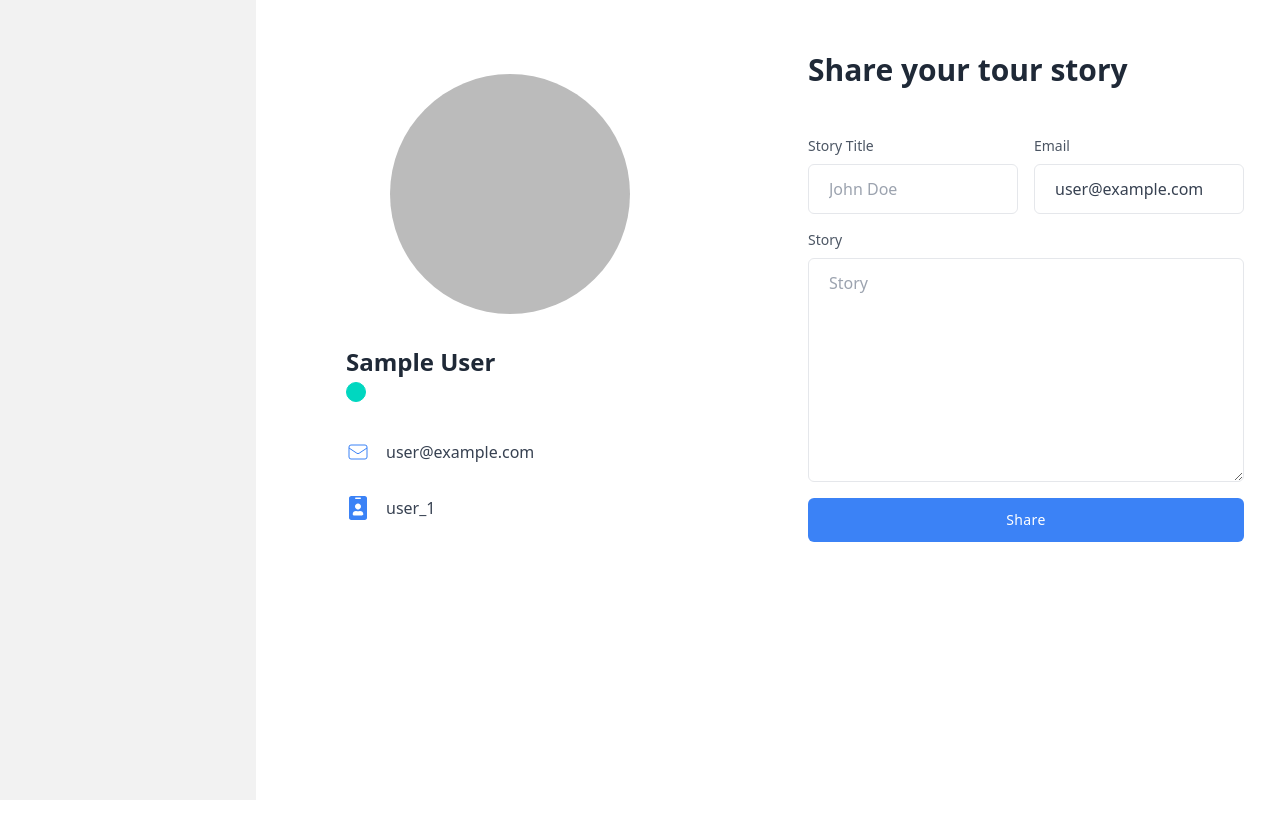
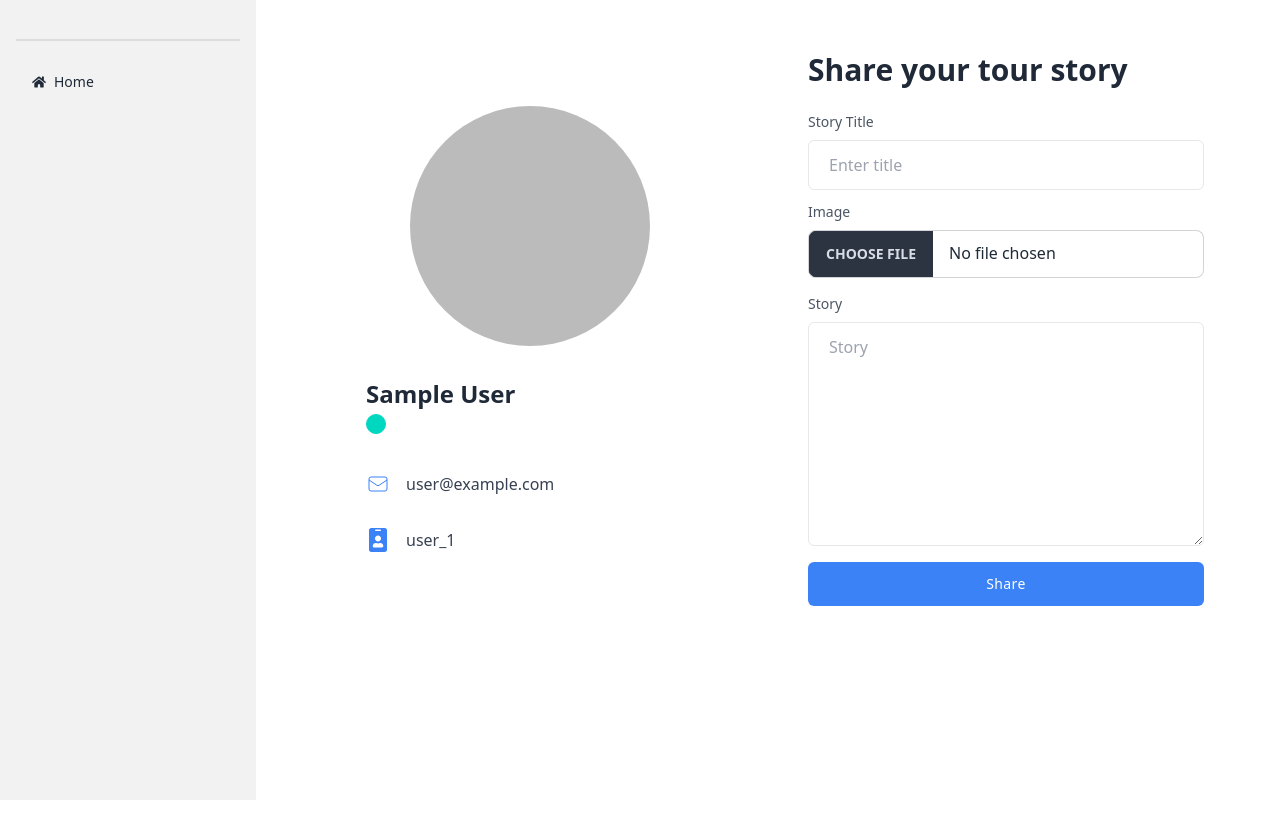
Before and after one commit to Obaidullah-ahsan/Trip-Advisor-Client, a React (Vite) app: page /dashboard/myProfile in a window 1280 px wide. Built offline with nearby package versions, Linux system fonts and the light colour scheme; no server answers; sample sign-in values are in the browser's storage.

Commit message:
user shered story upload databse

```diff
--- a/package.json
+++ b/package.json
@@ -19,10 +19,12 @@
     "query-string": "^9.0.0",
     "react": "^18.2.0",
     "react-dom": "^18.2.0",
+    "react-hook-form": "^7.51.5",
     "react-hot-toast": "^2.4.1",
     "react-icons": "^5.2.1",
     "react-router-dom": "^6.23.1",
     "react-select": "^5.8.0",
+    "react-share": "^5.1.0",
     "react-spinners": "^0.13.8",
     "react-tabs": "^6.0.2",
     "sort-by": "^1.2.0",
--- /dev/null
+++ b/src/Hooks/useHostingImage.jsx
@@ -0,0 +1,14 @@
+import useAxiosPublic from "./useAxiosPublic";
+
+const image_hosting_key = import.meta.env.VITE_IMAGE_HOSTING_KEY;
+const image_hosting_api = `https://api.imgbb.com/1/upload?key=${image_hosting_key}`;
+const useHostingImage = async (image) => {
+  const axiosPublic = useAxiosPublic();
+  const imageFile = image;
+  const formData = new FormData();
+  formData.append("image", imageFile);
+  const res = await axiosPublic.post(image_hosting_api, formData);
+  return res.data;
+};
+
+export default useHostingImage;
--- /dev/null
+++ b/src/Hooks/useLoadStory.jsx
@@ -0,0 +1,16 @@
+import { useQuery } from "@tanstack/react-query";
+import useAxiosPublic from "./useAxiosPublic";
+
+const useLoadStory = () => {
+  const axiosPublic = useAxiosPublic();
+  const { data: allStory = [] } = useQuery({
+    queryKey: ["story"],
+    queryFn: async () => {
+      const { data } = await axiosPublic.get("/story");
+      return data;
+    },
+  });
+  return [allStory];
+};
+
+export default useLoadStory;
--- a/src/Layouts/Dashboard.jsx
+++ b/src/Layouts/Dashboard.jsx
@@ -1,9 +1,10 @@
-import { Outlet } from "react-router-dom";
+import { Link, Outlet } from "react-router-dom";
 // import useAuth from "../Hooks/useAuth";
 import TouristItem from "../Components/Dashboard/Sidebar/TouristItem";
 import AdminItem from "../Components/Dashboard/Sidebar/AdminItem";
 import GuideItem from "../Components/Dashboard/Sidebar/GuideItem";
 import useRole from "../Hooks/useRole";
+import { FaHome } from "react-icons/fa";
 
 const Dashboard = () => {
   //   const { user } = useAuth();
@@ -33,6 +34,12 @@ const Dashboard = () => {
             {role === "tourist" && <TouristItem></TouristItem>}
             {role === "admin" && <AdminItem></AdminItem>}
             {role === "guide" && <GuideItem></GuideItem>}
+            <div className="divider"></div>
+            <li>
+              <Link to="/">
+                <FaHome /> Home
+              </Link>
+            </li>
           </ul>
         </div>
       </div>
--- a/src/Pages/Dashboard/MyProfile/MyProfile.jsx
+++ b/src/Pages/Dashboard/MyProfile/MyProfile.jsx
@@ -1,52 +1,69 @@
 import { FaIdBadge } from "react-icons/fa";
 import useAuth from "../../../Hooks/useAuth";
 import useRole from "../../../Hooks/useRole";
+import useAxiosPublic from "../../../Hooks/useAxiosPublic";
+import { useForm } from "react-hook-form";
+import useAxiosSecure from "../../../Hooks/useAxiosSecure";
+import toast from "react-hot-toast";
 
+const image_hosting_key = import.meta.env.VITE_IMAGE_HOSTING_KEY;
+const image_hosting_api = `https://api.imgbb.com/1/upload?key=${image_hosting_key}`;
 const MyProfile = () => {
+  const axiosPublic = useAxiosPublic();
+  const axiosSecure = useAxiosSecure();
   const { user } = useAuth();
   const [role] = useRole();
-  const handleShareStory = (e) => {
-    e.preventDefault();
-    const form = e.target;
-    const title = form.title.value;
-    const story = form.story.value;
-    const email = user?.email;
-    console.log(title, story,email);
+  const { register, handleSubmit, reset } = useForm();
+  const onSubmit = async (data) => {
+    const imageFile = data.image[0];
+    const formData = new FormData();
+    formData.append("image", imageFile);
+    const res = await axiosPublic.post(image_hosting_api, formData);
+    if (res.data.success) {
+      const storyItem = {
+        title: data?.title,
+        story: data?.story,
+        image: res.data.data.display_url,
+        creator_email: user?.email,
+      };
+      const storyRes = await axiosSecure.post("/story", storyItem);
+      if (storyRes.data.insertedId) {
+        toast.success("Story Shered Successfully");
+        reset();
+      }
+    }
   };
   return (
     <section className="min-h-screen bg-white dark:bg-gray-900">
-      <div className="container px-6 py-10 mx-auto">
-        <div className="lg:flex lg:flex-row-reverse lg:items-center lg:-mx-10">
+      <div className="px-6 py-10 mx-auto">
+        <div className="lg:flex lg:flex-row-reverse lg:items-center">
           <div className="lg:w-1/2 lg:mx-10">
-            <h1 className="text-2xl font-semibold text-gray-800 dark:text-white lg:text-3xl">
+            <h1 className="text-2xl font-bold text-gray-800 dark:text-white lg:text-3xl">
               Share your tour story
             </h1>
 
-            <form onSubmit={handleShareStory} className="mt-12">
-              <div className="-mx-2 md:items-center md:flex">
-                <div className="flex-1 px-2">
+            <form onSubmit={handleSubmit(onSubmit)} className="mt-6">
+              <div className="flex-1">
                 <label className="block mb-2 text-sm text-gray-600 dark:text-gray-200">
                   Story Title
                 </label>
                 <input
-                    name="title"
+                  {...register("title", { required: true })}
                   type="text"
-                    placeholder="John Doe"
+                  placeholder="Enter title"
                   className="block w-full px-5 py-3 mt-2 text-gray-700 placeholder-gray-400 bg-white border border-gray-200 rounded-md dark:placeholder-gray-600 dark:bg-gray-900 dark:text-gray-300 dark:border-gray-700 focus:border-blue-400 dark:focus:border-blue-400 focus:ring-blue-400 focus:outline-none focus:ring focus:ring-opacity-40"
                 />
               </div>
 
-                <div className="flex-1 px-2 mt-4 md:mt-0">
+              <div className="mt-4 md:mt-3">
                 <label className="block mb-2 text-sm text-gray-600 dark:text-gray-200">
-                    Email
+                  Image
                 </label>
                 <input
-                    name="email"
-                    disabled
-                    defaultValue={user?.email}
-                    className="block w-full px-5 py-3 mt-2 text-gray-700 placeholder-gray-400 bg-white border border-gray-200 rounded-md dark:placeholder-gray-600 dark:bg-gray-900 dark:text-gray-300 dark:border-gray-700 focus:border-blue-400 dark:focus:border-blue-400 focus:ring-blue-400 focus:outline-none focus:ring focus:ring-opacity-40"
+                  type="file"
+                  {...register("image", { required: true })}
+                  className="file-input file-input-bordered w-full"
                 />
-                </div>
               </div>
 
               <div className="w-full mt-4">
@@ -54,7 +71,7 @@ const MyProfile = () => {
                   Story
                 </label>
                 <textarea
-                  name="story"
+                  {...register("story", { required: true })}
                   className="block w-full h-32 px-5 py-3 mt-2 text-gray-700 placeholder-gray-400 bg-white border border-gray-200 rounded-md md:h-56 dark:placeholder-gray-600 dark:bg-gray-900 dark:text-gray-300 dark:border-gray-700 focus:border-blue-400 dark:focus:border-blue-400 focus:ring-blue-400 focus:outline-none focus:ring focus:ring-opacity-40"
                   placeholder="Story"
                 ></textarea>
--- a/src/Pages/Home/Home/Home.jsx
+++ b/src/Pages/Home/Home/Home.jsx
@@ -1,5 +1,6 @@
 import Banner from "../Banner/Banner";
 import TourTypes from "../TourTypes/TourTypes";
+import TouristStory from "../TouristStory/TouristStory";
 import TravelGuide from "../TravelGuide/TravelGuide";
 
 const Home = () => {
@@ -8,6 +9,7 @@ const Home = () => {
       <Banner></Banner>
       <TravelGuide></TravelGuide>
       <TourTypes></TourTypes>
+      <TouristStory></TouristStory>
     </div>
   );
 };
--- /dev/null
+++ b/src/Pages/Home/TouristStory/TouristStory.jsx
@@ -0,0 +1,17 @@
+import { FacebookIcon, FacebookShareButton } from "react-share";
+import useLoadStory from "../../../Hooks/useLoadStory";
+
+const TouristStory = () => {
+  const [allStory] = useLoadStory();
+  console.log(allStory);
+  const sharedUrl = "https://i.ibb.co/SPTJJjM/Greek-chicken-salad-recipe-6.jpg";
+  return (
+    <div>
+      <FacebookShareButton url={sharedUrl} quote="post Decsription">
+        <FacebookIcon />
+      </FacebookShareButton>
+    </div>
+  );
+};
+
+export default TouristStory;
```
Also changed, not shown: 1 other file (tests, documents, lock files or other folders). Lines whose indentation alone changed are shown as unchanged.
